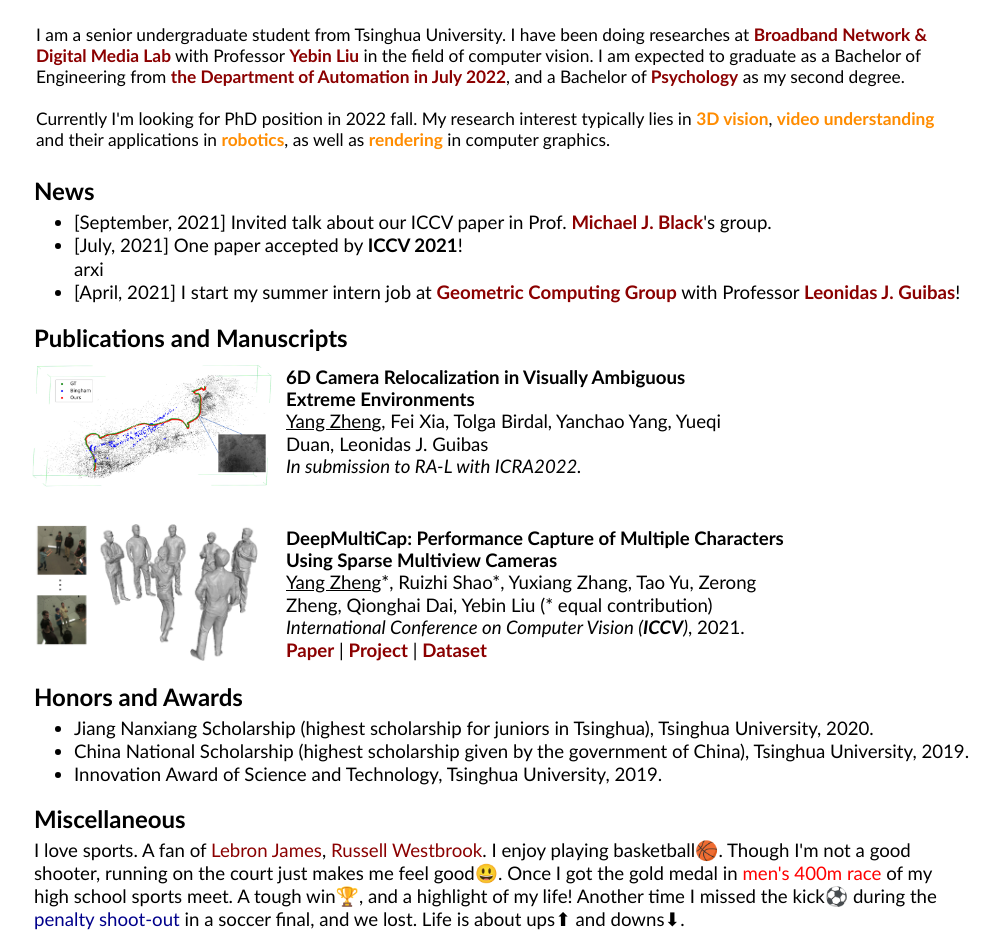
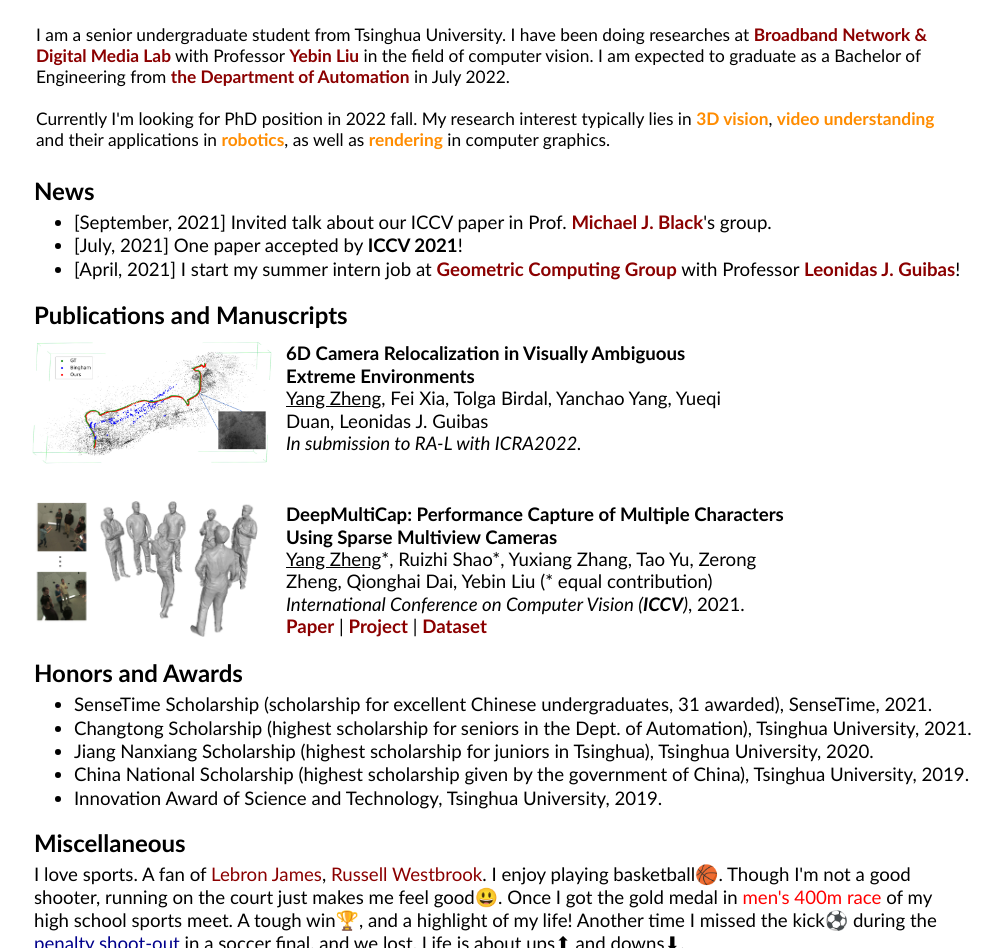
Before and after one commit to y-zheng18/y-zheng18.github.io, a plain HTML site: page index.html in a window 1280 px wide. Shown: the part 268-1216 px from the top of the page, without its empty margins (154-1156 px from the left). Drawn offline with Linux system fonts and the light colour scheme; some packages are replaced by stand-ins of ours; a script that the page names is missing.

Commit message:
update homepage

```diff
--- a/index.html
+++ b/index.html
@@ -65,7 +65,7 @@
 						I have been doing researches at <a href="http://media.au.tsinghua.edu.cn/english/index/index.html"><b>Broadband Network & Digital Media Lab</b></a>
 						with Professor <a href="http://liuyebin.com/"><b>Yebin Liu</b></a> in the field of computer vision.
 						I am expected to graduate as a Bachelor of Engineering from
-						<a href="http://www.au.tsinghua.edu.cn/publish/auen/index.html"><b>the Department of Automation in July 2022</b></a>, and a Bachelor of <a href="https://www.psych.tsinghua.edu.cn/xlxxen/"><b>Psychology</b></a> as my second degree.
+						<a href="http://www.au.tsinghua.edu.cn/publish/auen/index.html"><b>the Department of Automation</b></a> in July 2022.
 						<br>
 						<br>
 						Currently I'm looking for PhD position in 2022 fall.
@@ -85,7 +85,7 @@
 			<ul style="margin-left: 60px;margin-top: -10px">
 				<li>[September, 2021] Invited talk about our ICCV paper in Prof.<a href="https://ps.is.mpg.de/talks/deepmulticap-performance-capture-of-multiple-characters-using-sparse-multiview-cameras">
 <b>Michael J. Black</b></a>'s group.</li>
-				<li>[July, 2021] One paper accepted by <b>ICCV 2021</b>!</li>arxi
+				<li>[July, 2021] One paper accepted by <b>ICCV 2021</b>!</li>
 				<li>[April, 2021] I start my summer intern job at <a href="https://geometry.stanford.edu/"><b>Geometric Computing Group</b></a> with Professor <a href="https://geometry.stanford.edu/member/guibas/"><b>Leonidas J. Guibas</b></a>!</li>
 
 			</ul>
@@ -124,6 +124,8 @@
 		Honors and Awards</font></b></p>
 		<font style="font-size: 14pt; line-height: 1.25;">
 			<ul style="margin-left: 60px;margin-top: -10px">
+				<li>SenseTime Scholarship (scholarship for excellent Chinese undergraduates, 31 awarded), SenseTime, 2021.</li>
+				<li>Changtong Scholarship (highest scholarship for seniors in the Dept. of Automation), Tsinghua University, 2021.</li>
 				<li>Jiang Nanxiang Scholarship (highest scholarship for juniors in Tsinghua), Tsinghua University, 2020.</li>
 				<li>China National Scholarship (highest scholarship given by the government of China), Tsinghua University, 2019.</li>
 				<li>Innovation Award of Science and Technology, Tsinghua University, 2019.</li>
```
